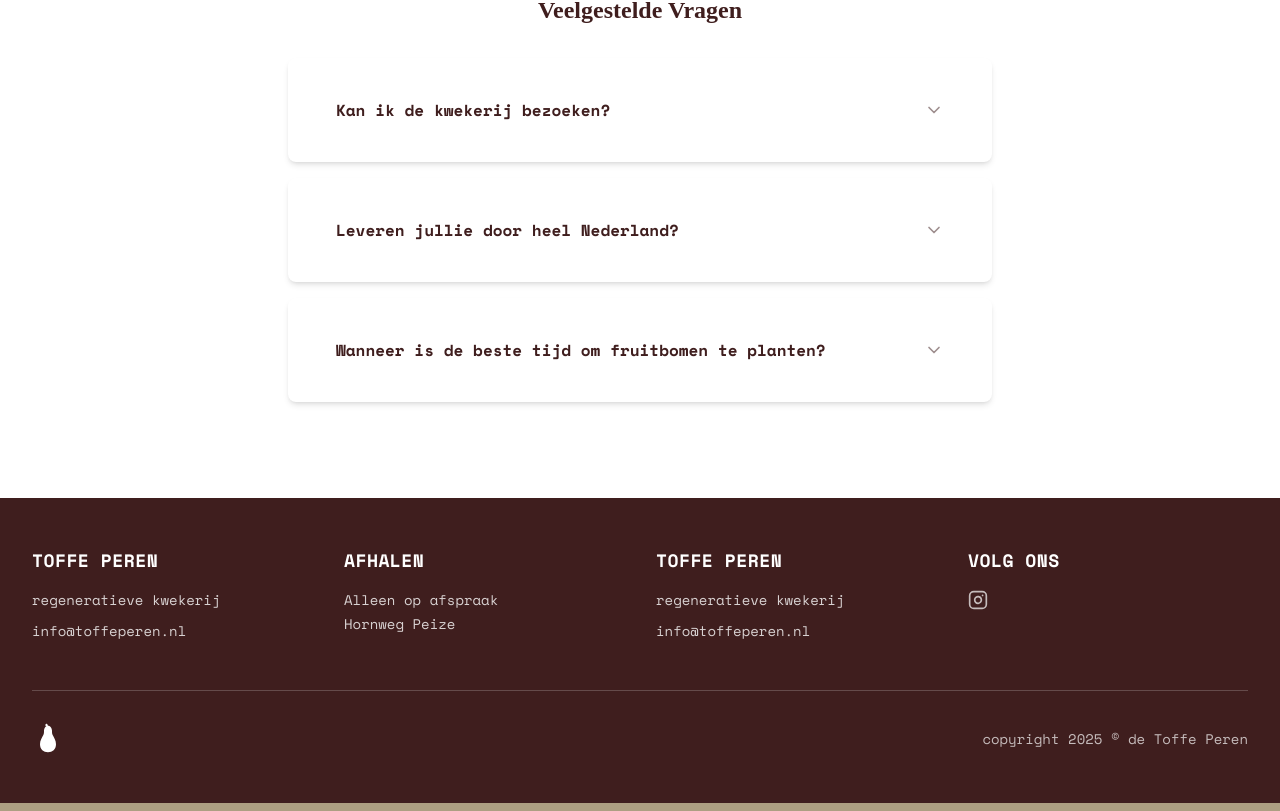
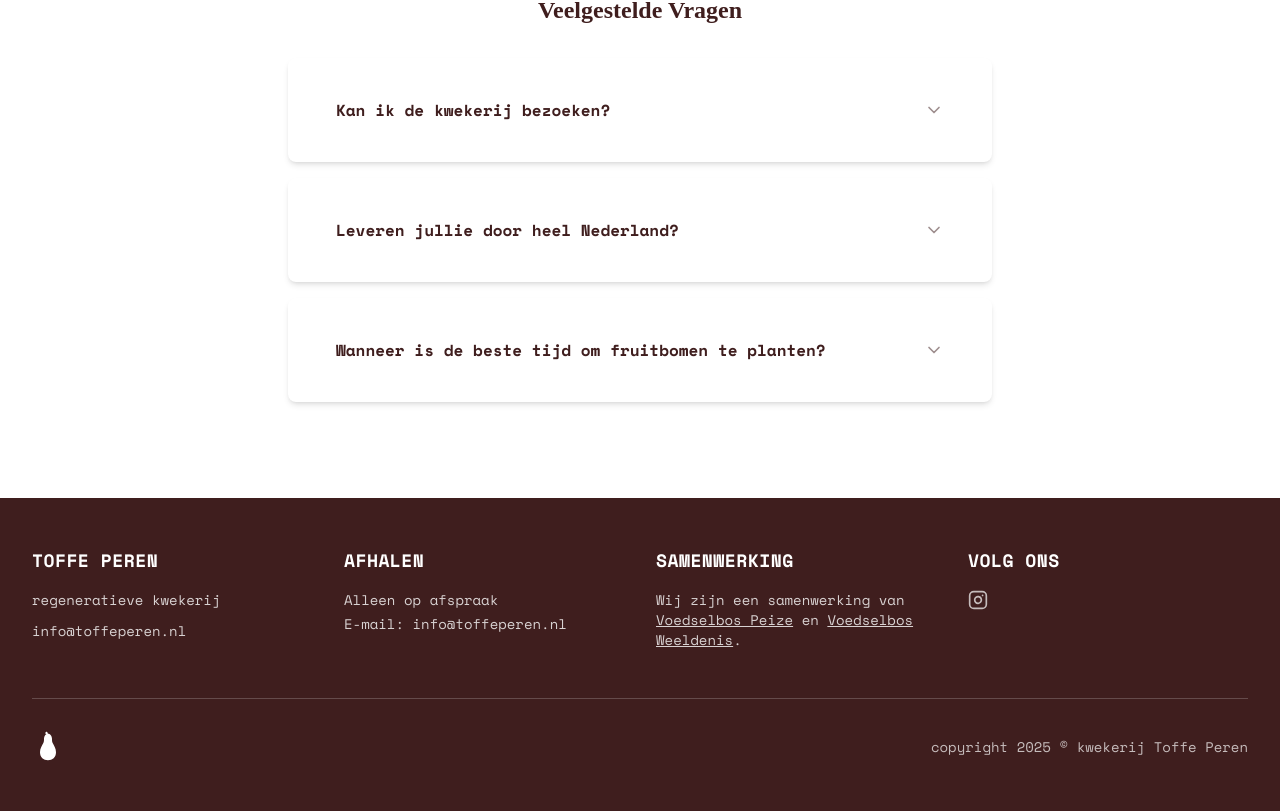
Before and after one commit to GerwinV/detoffeperen, a Nuxt app: page /contact in a window 1280 px wide. Shown: the part 976-1787 px from the top of the page. Built offline with nearby package versions, Linux system fonts and the light colour scheme; a web font is replaced by a local one.

Commit message:
some last changes

```diff
--- a/components/AppFooter.vue
+++ b/components/AppFooter.vue
@@ -17,18 +17,21 @@
                     <h3 class="font-bold text-lg mb-4 uppercase tracking-wide">Afhalen</h3>
                     <div class="text-sm text-white/80 space-y-1">
                         <p>Alleen op afspraak</p>
-                        <p>Hornweg Peize</p>
+                        <!-- <p>Hornweg Peize</p> -->
                         <!-- <p class="mt-2">Bel: <a href="tel:+31682743434" class="hover:text-white transition-colors">06 8274 3434</a></p> -->
+                        <p class="mt-2">E-mail: <a :href="`mailto:${companyInfo.email}`" class="hover:text-white transition-colors">{{ companyInfo.email }}</a> </p>
                     </div>
                 </div>
 
-                <!-- TOFFE PEREN - Company Info (Column 3 - duplicate as per mockup) -->
+                <!-- SAMENWERKING - Partnership Info -->
                 <div>
-                    <h3 class="font-bold text-lg mb-4 uppercase tracking-wide">{{ companyInfo.name }}</h3>
-                    <p class="text-sm text-white/80 mb-2">{{ companyInfo.tagline }}</p>
-                    <a :href="`mailto:${companyInfo.email}`" class="text-sm text-white/80 hover:text-white transition-colors">
-                        {{ companyInfo.email }}
-                    </a>
+                    <h3 class="font-bold text-lg mb-4 uppercase tracking-wide">Samenwerking</h3>
+                    <p class="text-sm text-white/80">
+                        Wij zijn een samenwerking van
+                        <a href="https://voedselbospeize.nl/" target="_blank" rel="noopener noreferrer" class="hover:text-white transition-colors underline">Voedselbos Peize</a>
+                        en
+                        <a href="https://weeldenis.nl/" target="_blank" rel="noopener noreferrer" class="hover:text-white transition-colors underline">Voedselbos Weeldenis</a>.
+                    </p>
                 </div>
 
                 <!-- VOLG ONS - Social Media -->
@@ -45,7 +48,7 @@
                         <PearIcon class="h-8 w-8 text-white" />
                     </div>
                     <p class="text-sm text-white/70">
-                        copyright 2025 © de Toffe Peren
+                        copyright 2025 © kwekerij Toffe Peren
                     </p>
                 </div>
             </div>
--- a/components/AppHeader.vue
+++ b/components/AppHeader.vue
@@ -3,7 +3,7 @@
         <div class="container">
             <div class="flex items-center justify-between h-16">
                 <NuxtLink to="/" class="flex items-center">
-                    <img src="/logo/logo.png" alt="de Toffe Peren" class="h-12 w-auto object-contain" />
+                    <img src="/logo/logo.png" alt="Toffe Peren" class="h-12 w-auto object-contain" />
                 </NuxtLink>
 
                 <!-- Desktop Navigation -->
--- a/components/SocialMediaIcons.vue
+++ b/components/SocialMediaIcons.vue
@@ -1,6 +1,6 @@
 <template>
     <div class="flex items-center gap-4">
-        <a href="#" target="_blank" rel="noopener noreferrer" class="text-white/70 hover:text-white transition-colors duration-200" aria-label="Instagram">
+        <a href="https://www.instagram.com/kwekerijtoffeperen/" target="_blank" rel="noopener noreferrer" class="text-white/70 hover:text-white transition-colors duration-200" aria-label="Instagram">
             <Instagram class="w-5 h-5" />
         </a>
         <!-- <a href="#" target="_blank" rel="noopener noreferrer" class="text-white/70 hover:text-white transition-colors duration-200" aria-label="Facebook">
--- a/nuxt.config.ts
+++ b/nuxt.config.ts
@@ -33,14 +33,14 @@ export default defineNuxtConfig({
 
     app: {
         head: {
-            title: "de Toffe Peren - Fruitbomen",
+            title: "kwekerij Toffe Peren - Fruitbomen",
             htmlAttrs: {
                 lang: "nl",
             },
             meta: [
                 { charset: "utf-8" },
                 { name: "viewport", content: "width=device-width, initial-scale=1" },
-                { name: "description", content: "de Toffe Peren - Specialist in voedselbos bomen." },
+                { name: "description", content: "Toffe Peren - Specialist in voedselbos bomen." },
                 { name: "format-detection", content: "telephone=no" },
             ],
             link: [{ rel: "icon", type: "image/x-icon", href: "/favicon.ico" }],
--- a/pages/contact.vue
+++ b/pages/contact.vue
@@ -3,11 +3,7 @@
         <!-- Hero Section -->
         <PageHero>
             <template #image>
-                <NuxtImg
-                    src="/images/contact.jpg"
-                    alt="Contact"
-                    class="absolute inset-0 w-full h-full object-cover"
-                />
+                <NuxtImg src="/images/contact.jpg" alt="Contact" class="absolute inset-0 w-full h-full object-cover" />
             </template>
         </PageHero>
 
@@ -197,7 +193,7 @@ const activeFaq = ref<number | null>(null)
 const faqs = [
     {
         question: 'Kan ik de kwekerij bezoeken?',
-        answer: 'Neem daarvoor contact met ons op via ons emailadres.'
+        answer: 'Neem daarvoor contact met ons op via ons e-mailadres.'
     },
     {
         question: 'Leveren jullie door heel Nederland?',
--- a/pages/index.vue
+++ b/pages/index.vue
@@ -6,16 +6,12 @@
                 <!-- Left Side - Image -->
                 <div class="relative w-full md:w-3/5 h-1/2 md:h-full">
                     <!-- Hero background image -->
-                    <NuxtImg
-                        src="/images/kwekerij.jpg"
-                        alt="Kwekerij de Toffe Peren"
-                        class="absolute inset-0 w-full h-full object-cover"
-                    />
+                    <NuxtImg src="/images/kwekerij.jpg" alt="Kwekerij Toffe Peren" class="absolute inset-0 w-full h-full object-cover" />
 
                     <!-- Circular Logo Badge - Positioned to overlap -->
                     <div class="absolute bottom-8 left-1/2 transform -translate-x-1/2 md:bottom-1/2 md:right-0 md:left-auto md:translate-y-1/2 md:translate-x-1/2 z-10">
                         <div class="bg-white rounded-full p-6 shadow-2xl w-40 h-40 md:w-60 md:h-60 flex items-center justify-center">
-                            <img src="/logo/logo.png" alt="de Toffe Peren" class="w-full h-full object-contain" />
+                            <img src="/logo/logo.png" alt="Toffe Peren" class="w-full h-full object-contain" />
                         </div>
                     </div>
                 </div>
--- a/pages/over-ons.vue
+++ b/pages/over-ons.vue
@@ -3,11 +3,7 @@
         <!-- Hero Section -->
         <PageHero>
             <template #image>
-                <NuxtImg
-                    src="/images/wie-header.jpg"
-                    alt="Over ons"
-                    class="absolute inset-0 w-full h-full object-cover"
-                />
+                <NuxtImg src="/images/wie-header.jpg" alt="Over ons" class="absolute inset-0 w-full h-full object-cover" />
             </template>
         </PageHero>
 
@@ -22,7 +18,7 @@
                         </h2>
                         <div class="space-y-4 text-[rgb(var(--color-text))]">
                             <p class="leading-relaxed">
-                                De Toffe Peren is ontstaan uit een simpele constatering: er zijn te weinig sterke, gezonde fruitbomen beschikbaar voor voedselbossen. Wij zijn twee beheerders van voedselbosprojecten die besloten dat we het zelf gingen doen. Niet wachten, maar actie ondernemen. Zo begonnen we met het enten van appels, peren en nashi-peren, en groeide onze kleine experimentkweek uit tot een volwaardige kwekerij.
+                                Kwekerij Toffe Peren is ontstaan uit een simpele constatering: er zijn te weinig sterke, gezonde fruitbomen beschikbaar voor voedselbossen. Wij zijn twee beheerders van voedselbosprojecten die besloten dat we het zelf gingen doen. Niet wachten, maar actie ondernemen. Zo begonnen we met het enten van appels, peren en nashi-peren, en groeide onze kleine experimentkweek uit tot een volwaardige kwekerij.
                             </p>
                         </div>
                     </div>
@@ -31,12 +27,7 @@
                     <div class="w-full md:w-1/2 flex justify-center">
                         <div class="relative w-64 h-64 md:w-80 md:h-80">
                             <div class="absolute inset-0 overflow-hidden shadow-lg" style="border-radius: 63% 37% 54% 46% / 55% 48% 52% 45%;">
-                                <NuxtImg
-                                    src="/images/jw.jpeg"
-                                    alt="Team member"
-                                    class="w-full h-full object-cover"
-                                    style="object-position: center 30%;"
-                                />
+                                <NuxtImg src="/images/jw.jpeg" alt="Team member" class="w-full h-full object-cover" style="object-position: center 30%;" />
                             </div>
                         </div>
                     </div>
@@ -80,12 +71,7 @@
                     <div class="w-full md:w-1/2 flex justify-center">
                         <div class="relative w-64 h-64 md:w-80 md:h-80">
                             <div class="absolute inset-0 overflow-hidden shadow-lg" style="border-radius: 45% 55% 48% 52% / 58% 44% 56% 42%;">
-                                <NuxtImg
-                                    src="/images/gv.jpg"
-                                    alt="Team member"
-                                    class="w-full h-full object-cover"
-                                    style="object-position: center 25%;"
-                                />
+                                <NuxtImg src="/images/gv.jpg" alt="Team member" class="w-full h-full object-cover" style="object-position: center 25%;" />
                             </div>
                         </div>
                     </div>
--- a/pages/shop/[category].vue
+++ b/pages/shop/[category].vue
@@ -116,6 +116,6 @@ const openVarietyModal = (variety: any) => {
 
 // Set page meta
 useHead({
-    title: () => categoryData.value ? `${categoryData.value.name} - de Toffe Peren` : 'Assortiment - de Toffe Peren'
+    title: () => categoryData.value ? `${categoryData.value.name} - Toffe Peren` : 'Assortiment - Toffe Peren'
 })
 </script>
```
Also changed, not shown: pages/shop/index.vue (+5 -21 lines).
